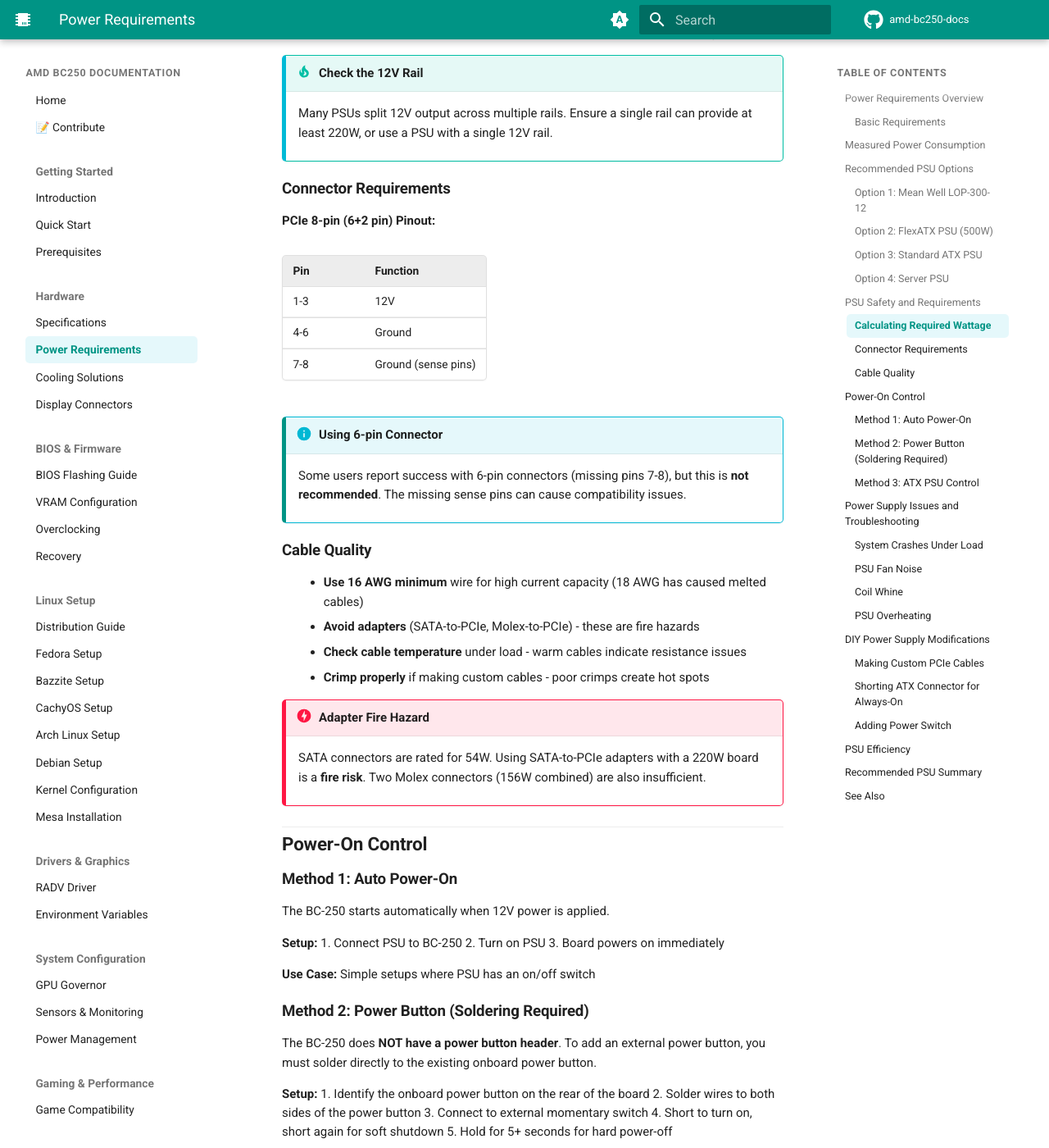
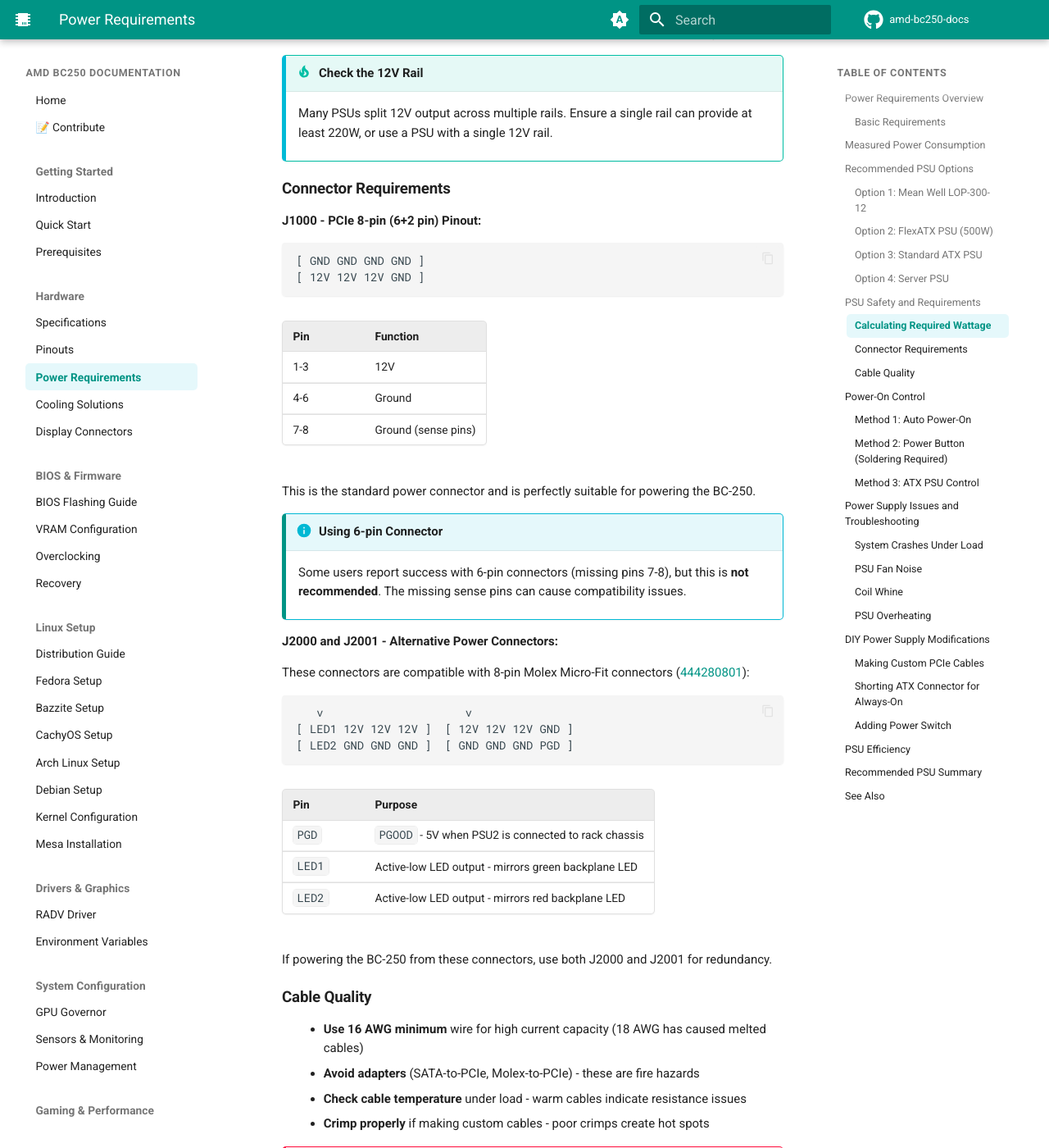
Before and after one commit to elektricM/amd-bc250-docs, an MkDocs documentation site: the page built from docs/hardware/power.md, in a window 1280 px wide and 1400 px high, scrolled down 3254 px. Shown: the whole window at 82% size. Built offline with MkDocs 1.6.1 and Material for MkDocs 9.7.7, drawn with Linux system fonts in a browser that asks for light colours; comment, search, counter and statistics services are not loaded; the version menu is left out; some of the changed text lies outside the part shown.

Commit message:
Add hardware pinouts and update from upstream documentation
- Add new hardware pinouts page with detailed connector information
- Add J2000/J2001 power connector pinouts to power requirements
- Update VCN section to explain Sony is blocking firmware release
- Update kernel version info on index page (6.17.11+ now works)

Source: https://github.com/mothenjoyer69/bc250-documentation
Credits: mothenjoyer69, Segfault/TuxThePenguin0, neggles, yeyus

````diff
--- a/docs/hardware/power.md
+++ b/docs/hardware/power.md
@@ -130,7 +130,12 @@ Required Wattage = 235W * 1.2 = 282W
 
 ### Connector Requirements
 
-**PCIe 8-pin (6+2 pin) Pinout:**
+**J1000 - PCIe 8-pin (6+2 pin) Pinout:**
+
+```
+[ GND GND GND GND ]
+[ 12V 12V 12V GND ]
+```
 
 | Pin | Function |
 |-----|----------|
@@ -138,8 +143,28 @@ Required Wattage = 235W * 1.2 = 282W
 | 4-6 | Ground |
 | 7-8 | Ground (sense pins) |
 
+This is the standard power connector and is perfectly suitable for powering the BC-250.
+
 !!!info "Using 6-pin Connector"
     Some users report success with 6-pin connectors (missing pins 7-8), but this is **not recommended**. The missing sense pins can cause compatibility issues.
+
+**J2000 and J2001 - Alternative Power Connectors:**
+
+These connectors are compatible with 8-pin Molex Micro-Fit connectors ([444280801](https://www.molex.com/en-us/products/part-detail/444280801)):
+
+```
+   v                     v
+[ LED1 12V 12V 12V ]  [ 12V 12V 12V GND ]
+[ LED2 GND GND GND ]  [ GND GND GND PGD ]
+```
+
+| Pin | Purpose |
+|-----|---------|
+| `PGD` | `PGOOD` - 5V when PSU2 is connected to rack chassis |
+| `LED1` | Active-low LED output - mirrors green backplane LED |
+| `LED2` | Active-low LED output - mirrors red backplane LED |
+
+If powering the BC-250 from these connectors, use both J2000 and J2001 for redundancy.
 
 ### Cable Quality
 
--- a/mkdocs.yml
+++ b/mkdocs.yml
@@ -120,6 +120,7 @@ nav:
 
   - Hardware:
     - Specifications: hardware/specifications.md
+    - Pinouts: hardware/pinouts.md
     - Power Requirements: hardware/power.md
     - Cooling Solutions: hardware/cooling.md
     - Display Connectors: hardware/display.md
````
Also changed, not shown: docs/hardware/pinouts.md (added, +219 -0 lines), docs/hardware/specifications.md (+2 -2 lines), docs/index.md (+3 -3 lines).
